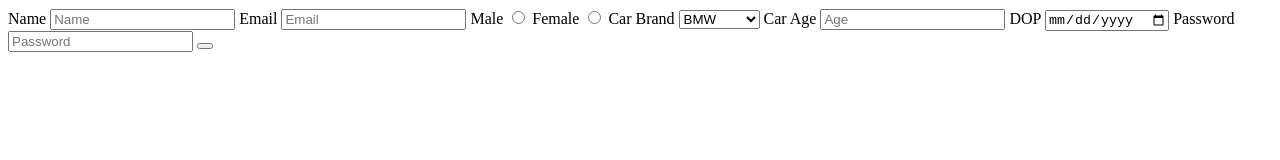
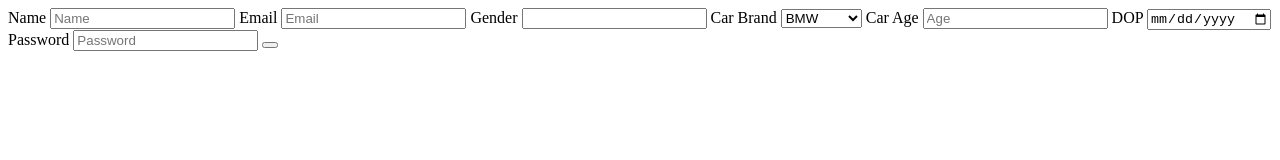
Before and after one commit to acciojob/car-insurance-form-Surajkr1999, a website: page main.html in a window 1280 px wide. Drawn offline with Linux system fonts and the light colour scheme.

Commit message:
created a submission

```diff
--- a/main.html
+++ b/main.html
@@ -15,10 +15,9 @@
 		<label for="email">Email</label>
 		<input placeholder="Email" type="Email" id="email" required>
 
-		<label for="gender">Male</label>
-		<input type="Radio" id="gender_m" name="gender" required>
-		<label for="gender">Female</label>
-		<input type="Radio" id="gender_f" name="gender" required>
+		<label for="gender">Gender</label>
+		<input type="Radio Buttons" required>
+
 		<label for="cars">Car Brand</label>
 		<select placeholder="--Please choose an option--" id="cars" >
 			<option>BMW</option>
```
